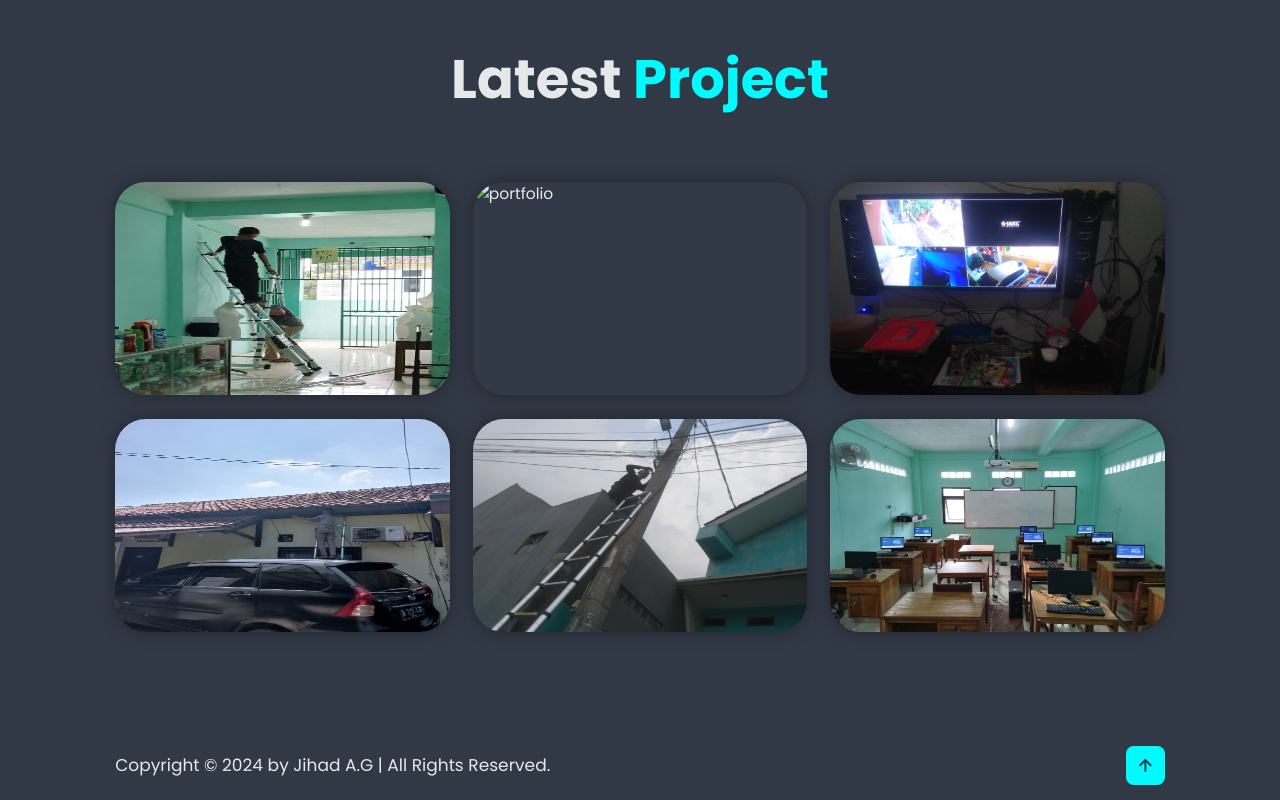
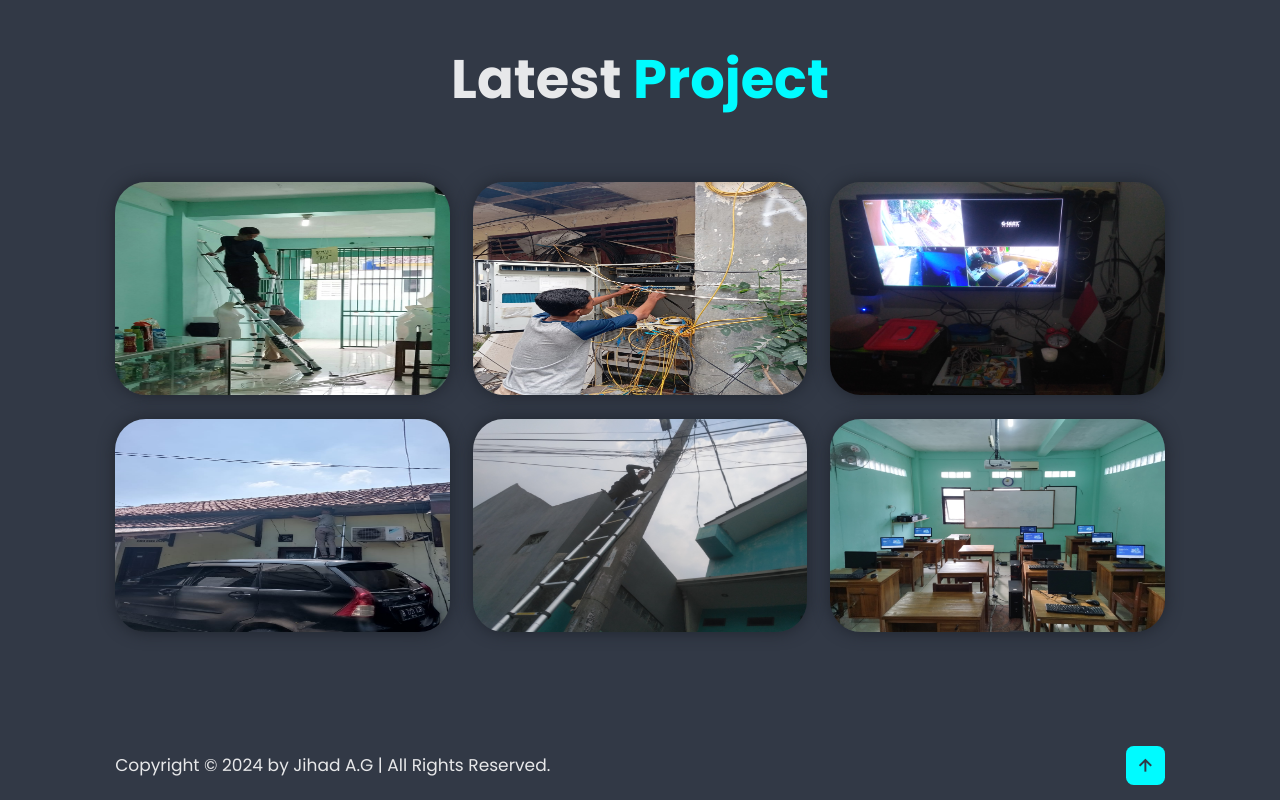
Before and after one commit to JPROJECTID/Jihad-Abdul-Ghani-Portofolio, a plain HTML site: page index.html in a window 1280 px wide. Shown: the part 2564-3364 px from the top of the page. Drawn offline with nearby package versions, Linux system fonts and the light colour scheme.

Commit message:
index.html

```diff
--- a/index.html
+++ b/index.html
@@ -114,7 +114,7 @@
         </div>
 
         <div class="portfolio-box">
-          <img src="image/img2.png" alt="portfolio" />
+          <img src="image/img2.jpg" alt="portfolio" />
           <div class="portfolio-layer">
             <h4>Perbaikan Jaringan</h4>
             <p>
```
